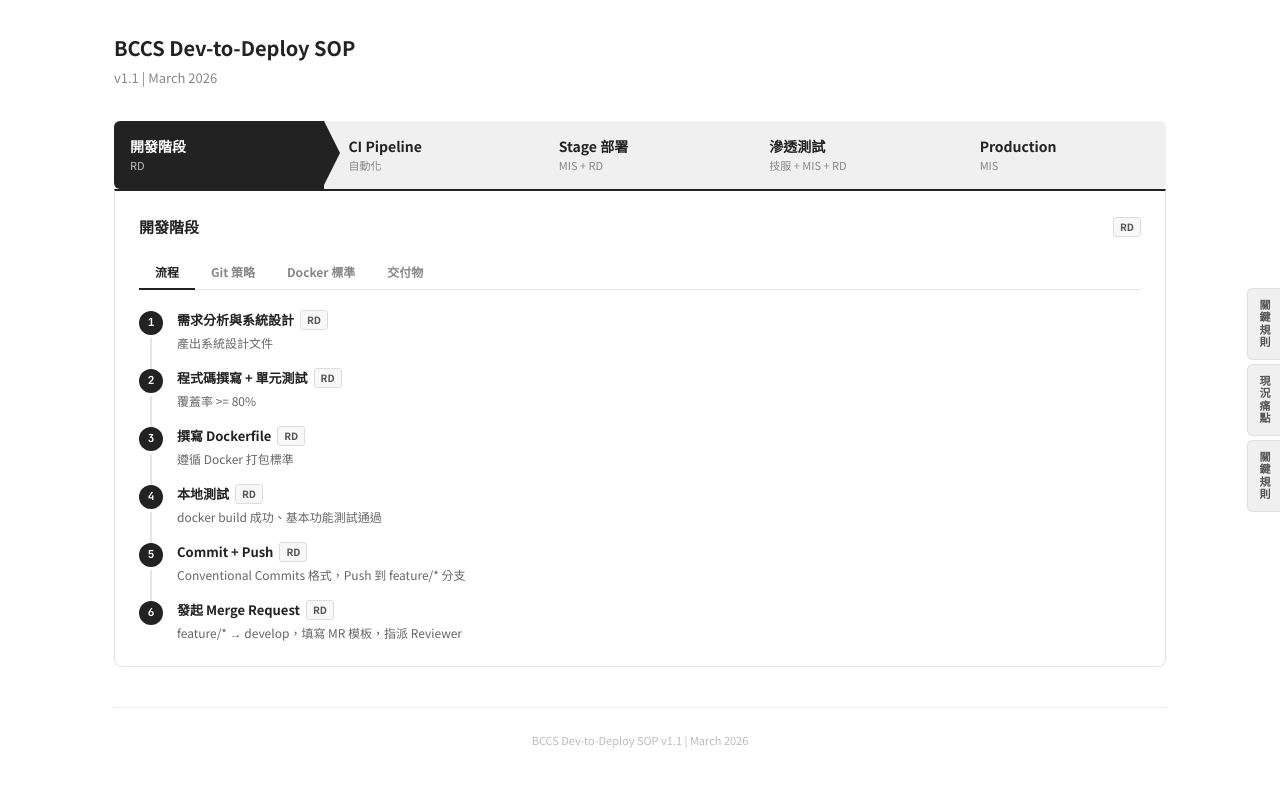
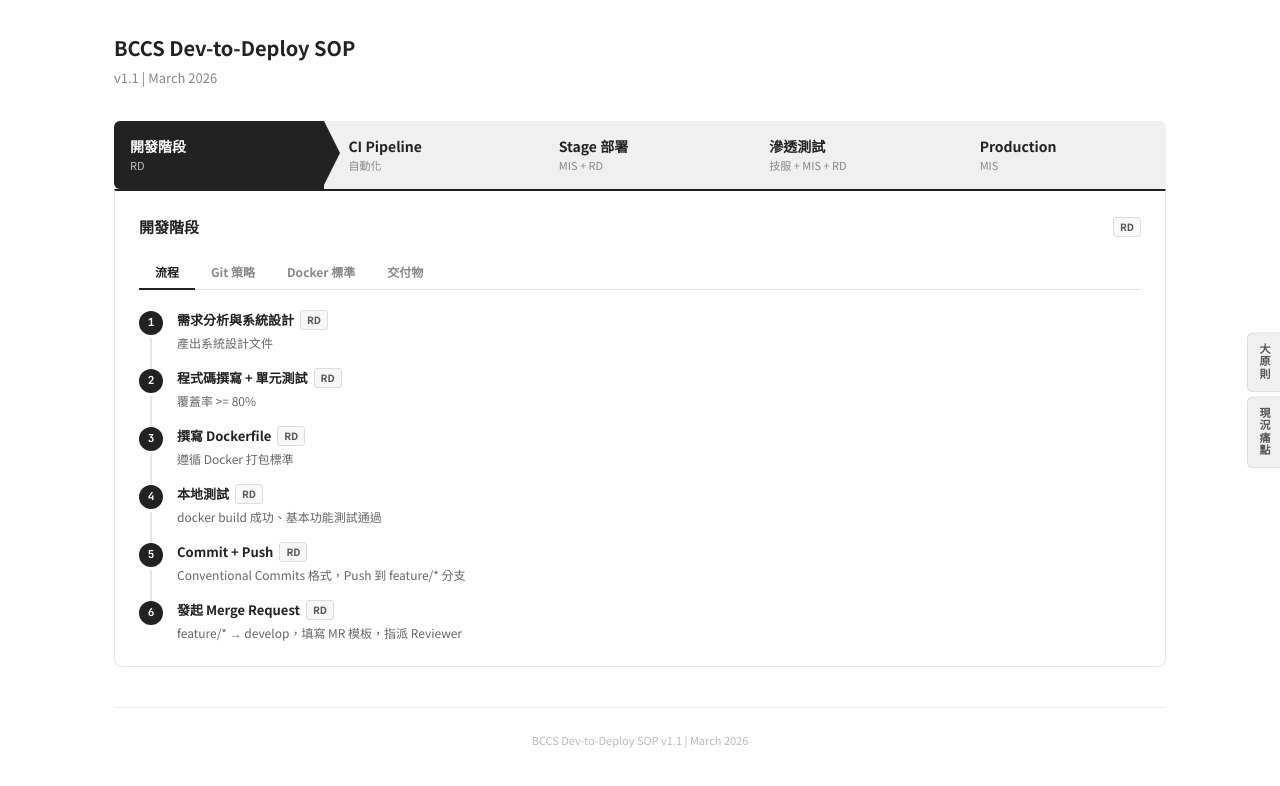
Before and after one commit to ren-wur-r/dev-to-deploy-sop, a React (Vite) app: page / in a window 1280 px wide. Shown: the top 786 px of the page. Built offline with nearby package versions, Linux system fonts and the light colour scheme.

Commit message:
refactor: 移除關鍵規則面板，附錄改名為大原則

```diff
--- a/src/components/SidePanel.tsx
+++ b/src/components/SidePanel.tsx
@@ -1,5 +1,5 @@
 import { useState } from 'react'
-import { rulesData, painPointsData, appendixData } from '../data/panels'
+import { painPointsData, appendixData } from '../data/panels'
 import type { PainPointSection, AppendixSection } from '../data/panels'
 
 type PanelId = 'rules' | 'pain' | 'appendix' | null
@@ -33,27 +33,6 @@ function CollapsibleSection({
   )
 }
 
-function RulesPanel({ onClose }: { onClose: () => void }) {
-  return (
-    <div className={`rules-panel open`} id="rulesPanel">
-      <div className="rules-panel-header">
-        <h3>關鍵規則</h3>
-        <button className="rules-panel-close" onClick={onClose}>
-          x
-        </button>
-      </div>
-      <div className="rules-panel-body">
-        {rulesData.map((rule) => (
-          <div className="rules-panel-item" key={rule.title}>
-            <strong>{rule.title}</strong>
-            <br />
-            <span className="rules-panel-item-sub">{rule.desc}</span>
-          </div>
-        ))}
-      </div>
-    </div>
-  )
-}
 
 function PainSection({ section }: { section: PainPointSection }) {
   if (section.kind === 'items') {
@@ -272,7 +251,7 @@ function AppendixPanel({ onClose }: { onClose: () => void }) {
   return (
     <div className="rules-panel open" id="appendixPanel">
       <div className="rules-panel-header">
-        <h3>關鍵規則</h3>
+        <h3>大原則</h3>
         <button className="rules-panel-close" onClick={onClose}>
           x
         </button>
@@ -292,21 +271,15 @@ export default function SidePanel({ activePanel, onToggle, onClose }: Props) {
       <div className="side-toggles">
         <div
           className="side-toggle"
-          onClick={() => onToggle(activePanel === 'rules' ? null : 'rules')}
+          onClick={() => onToggle(activePanel === 'appendix' ? null : 'appendix')}
         >
-          關鍵規則
+          大原則
         </div>
         <div
           className="side-toggle"
           onClick={() => onToggle(activePanel === 'pain' ? null : 'pain')}
         >
           現況痛點
-        </div>
-        <div
-          className="side-toggle"
-          onClick={() => onToggle(activePanel === 'appendix' ? null : 'appendix')}
-        >
-          關鍵規則
         </div>
       </div>
 
@@ -315,7 +288,6 @@ export default function SidePanel({ activePanel, onToggle, onClose }: Props) {
         onClick={onClose}
       />
 
-      {activePanel === 'rules' && <RulesPanel onClose={onClose} />}
       {activePanel === 'pain' && <PainPanel onClose={onClose} />}
       {activePanel === 'appendix' && <AppendixPanel onClose={onClose} />}
     </>
```
